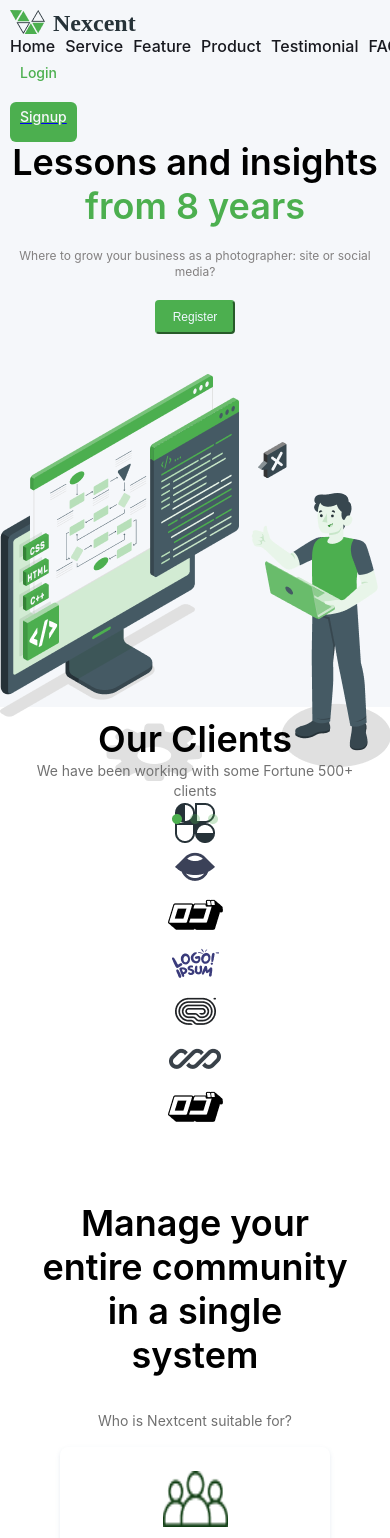
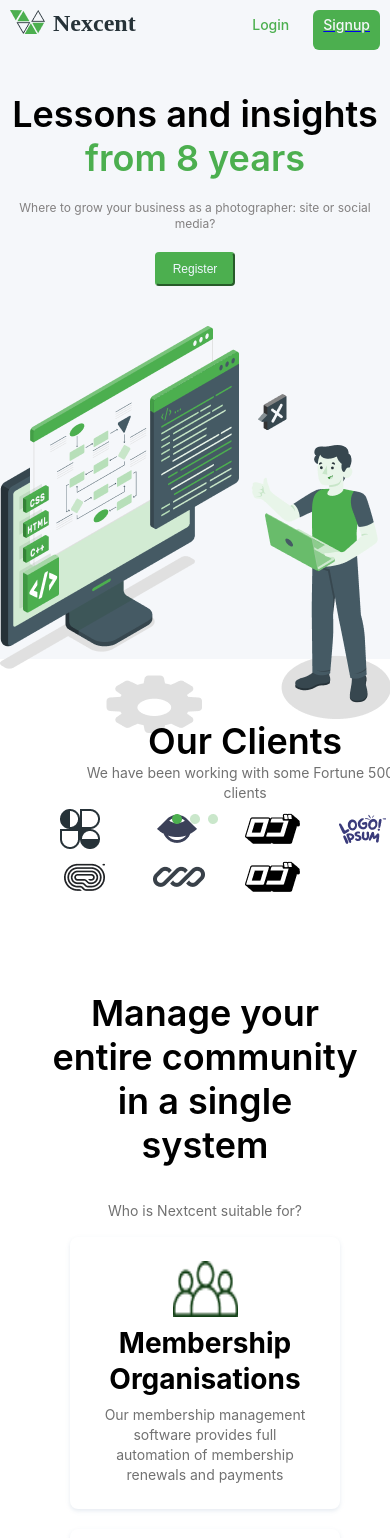
Before and after one commit to Ganapathi-525/frictionlearn-, a React (Create React App) app: page / in a window 390 px wide. Shown: the top 1538 px of the page. Built offline with nearby package versions, Linux system fonts and the light colour scheme.

Commit message:
adding css

```diff
--- a/src/components/Body/body.css
+++ b/src/components/Body/body.css
@@ -6,7 +6,8 @@
   flex-direction: column;
   gap: 48px;
   opacity: 0px;
-  margin: 0 auto;
+  /* margin: 0 auto; */
+  margin: 10px;
 }
 
 .Unlock {
@@ -512,6 +513,10 @@ p {
       flex-direction: column;
       align-items: center;
   }
+  .frame1{
+    display: grid;
+    grid-template-columns:repeat(2,1fr);
+  }
 
   .Achivements {
       flex-direction: column;
--- a/src/components/HeroSection/herosection.css
+++ b/src/components/HeroSection/herosection.css
@@ -1,6 +1,6 @@
 .herosection {
     width: 100%;
-    max-width: 1440px;
+    /* max-width: 1440px; */
     height: 599px;
     padding: 96px 144px;
     gap: 104px;
--- a/src/components/Navbar/navbar.css
+++ b/src/components/Navbar/navbar.css
@@ -10,7 +10,7 @@ Link {
 nav {
     /* Default styles for larger screens */
     width: 100%;
-    max-width: 1440px;
+    /* max-width: 1440px; */
     height: 84px;
     gap: 0px;
     display: flex;
@@ -147,8 +147,9 @@ nav {
 
 @media (max-width: 768px) {
     nav {
-        flex-direction: column;
+        flex-direction:row;
         align-items: flex-start;
+        justify-content: space-between;
         height: auto;
         padding: 10px;
     }
@@ -156,10 +157,11 @@ nav {
     .midnav {
         flex-direction: column;
         align-items: flex-start;
+        display: none;
     }
 
     .Logindiv {
-        flex-direction: column;
+        flex-direction: row;
         align-items: flex-start;
     }
 }
--- a/src/components/clientSection/client.css
+++ b/src/components/clientSection/client.css
@@ -6,7 +6,9 @@
     padding: 0px 144px;
     gap: 16px;
     opacity: 0px;
-    margin: 0 auto;
+    margin: 10px;
+    /* margin: 0 auto; */
+    /* margin-top: 30px; */
 }
 
 .client1 {
@@ -54,6 +56,7 @@
 @media (max-width: 1440px) {
     .client {
         padding: 0px 20px;
+        margin: 50px;
     }
 
     .client1 {
@@ -63,6 +66,7 @@
 
     .client2 {
         width: auto;
+
         justify-content: space-around;
         flex-wrap: wrap;
     }
@@ -87,6 +91,8 @@
 
     .client2 {
         flex-direction: column;
+        display: grid;
+        grid-template-columns: repeat(4,2fr);
         align-items: center;
         height: auto;
     }
--- a/src/components/community/community.css
+++ b/src/components/community/community.css
@@ -7,6 +7,7 @@
     flex-direction: column;
     justify-content: space-between;
     align-items: center;
+    margin: 10px;
     opacity: 1; /* Adjusted to 1 to ensure elements are visible */
     margin-top: 30px; /* Added margin-top for spacing */
 }
--- a/src/components/footer/footer.css
+++ b/src/components/footer/footer.css
@@ -1,6 +1,6 @@
 footer {
     width: 100%;
-    max-width: 1440px;
+    /* max-width: 1440px; */
     height: auto;
     top: 3748px;
     gap: 0;
@@ -9,7 +9,7 @@ footer {
 
 .footer1 {
     width: 100%;
-    max-width: 1440px;
+    /* max-width: 1440px; */
     height: auto;
     padding: 32px 0;
     gap: 32px;
@@ -52,7 +52,7 @@ footer {
 
 .footer2 {
     width: 100%;
-    max-width: 1440px;
+    /* max-width: 1440px; */
     height: auto;
     padding: 64px 165px;
     display: flex;
```
